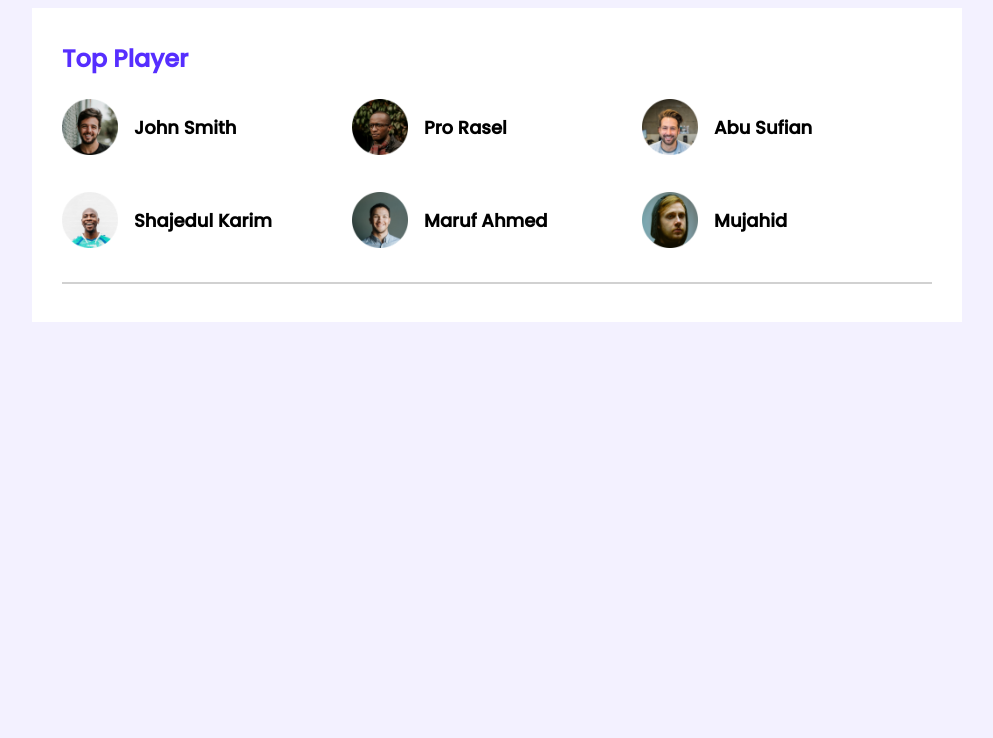
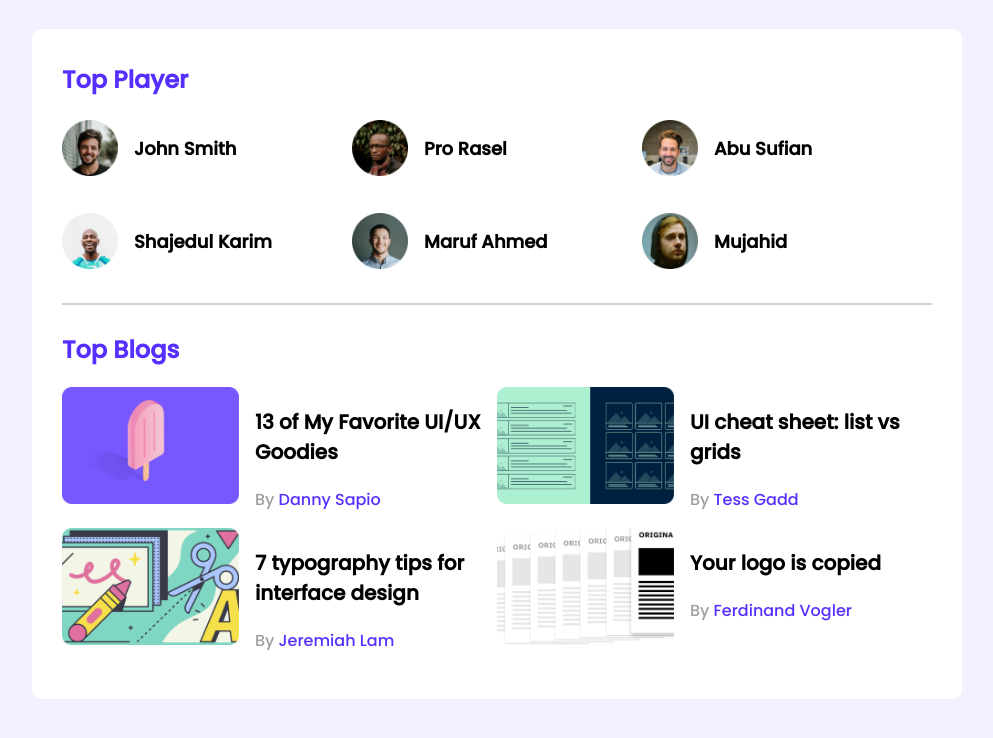
Before and after one commit to anwarul32/leader-board, a plain HTML site: page index.html in a window 1280 px wide. Shown: the whole page, without its empty margins (143-1136 px from the left). Drawn offline with Linux system fonts and the light colour scheme.

Commit message:
Added top blogs area

```diff
--- a/All-CSS/style.css
+++ b/All-CSS/style.css
@@ -10,17 +10,19 @@ body{
 }
 main{
     display: flex;
-    /* flex-direction: column; */
-    justify-content: center;
+    flex-direction: column;
+    align-items: center;
 }
 .container{
     background-color: #FFFFFF;
     width: 870px;
     padding: 30px;
+    margin-top: 21px;
+    border-radius: 10px;
 }
 hr{
     border: 1px solid #D1D1D1;
-
+    margin-bottom: 27px;
 }
 
     /* top players style */
@@ -49,3 +51,34 @@ hr{
     margin-left: 16px;
     font-size: 18px;
 }
+
+    /* top blogs styles  */
+
+
+.blogs{
+    display: grid;
+    grid-template-columns: repeat(2, 1fr);
+}
+.blog{
+    display: flex;
+    flex-direction: row;
+}
+.thumbnail img{
+    width: 177px;
+    height: 117px;
+}
+.blog-info{
+    margin-left: 16px;
+}
+.blog-title{
+    font-size: 20px;
+}
+.blog-author{
+    color: #9F9F9F;
+    font-size: 16px;
+}
+.blog-author a{
+    text-decoration: none;
+    color: #562EFF;
+    font-size: 16px;
+}
--- a/index.html
+++ b/index.html
@@ -17,7 +17,7 @@
 
     <!-- Main start  -->
     <main>
-        <!-- top players and blogs  -->
+        <!-- Top Players and Blogs  -->
         <section class="container">
             <div class="top-players">
                 <h2 class="section-title">Top Player</h2>
@@ -49,7 +49,53 @@
                 </div>
             </div>
             <hr>
+            <div class="top-blogs">
+               <h2 class="section-title">Top Blogs</h2>
+               <div class="blogs">
+                    <article class="blog">
+                        <div class="thumbnail">
+                            <img src="images/blogs/blog-1.png" alt="">
+                        </div>
+                        <div class="blog-info">
+                            <h3 class="blog-title">13 of My Favorite
+                                UI/UX Goodies</h3>
+                                <p class="blog-author">By <a href="">Danny Sapio</a></p>
+                        </div>
+                    </article>
+                    <article class="blog">
+                        <div class="thumbnail">
+                            <img src="images/blogs/blog-2.png" alt="">
+                        </div>
+                        <div class="blog-info">
+                            <h3 class="blog-title">UI cheat sheet:
+                                list vs grids</h3>
+                                <p class="blog-author">By <a href=""> Tess Gadd</a></p>
+                        </div>
+                    </article>
+                    <article class="blog">
+                        <div class="thumbnail">
+                            <img src="images/blogs/blog-3.png" alt="">
+                        </div>
+                        <div class="blog-info">
+                            <h3 class="blog-title">7 typography tips
+                                for interface design</h3>
+                                <p class="blog-author">By <a href="">Jeremiah Lam</a></p>
+                        </div>
+                    </article>
+                    <article class="blog">
+                        <div class="thumbnail">
+                            <img src="images/blogs/blog-4.png" alt="">
+                        </div>
+                        <div class="blog-info">
+                            <h3 class="blog-title">Your logo is
+                                copied</h3>
+                                <p class="blog-author">By <a href="">Ferdinand Vogler</a></p>
+                        </div>
+                    </article>
+               </div>
+            </div>
         </section>
+
     </main>
     <!-- main end -->
 
```
